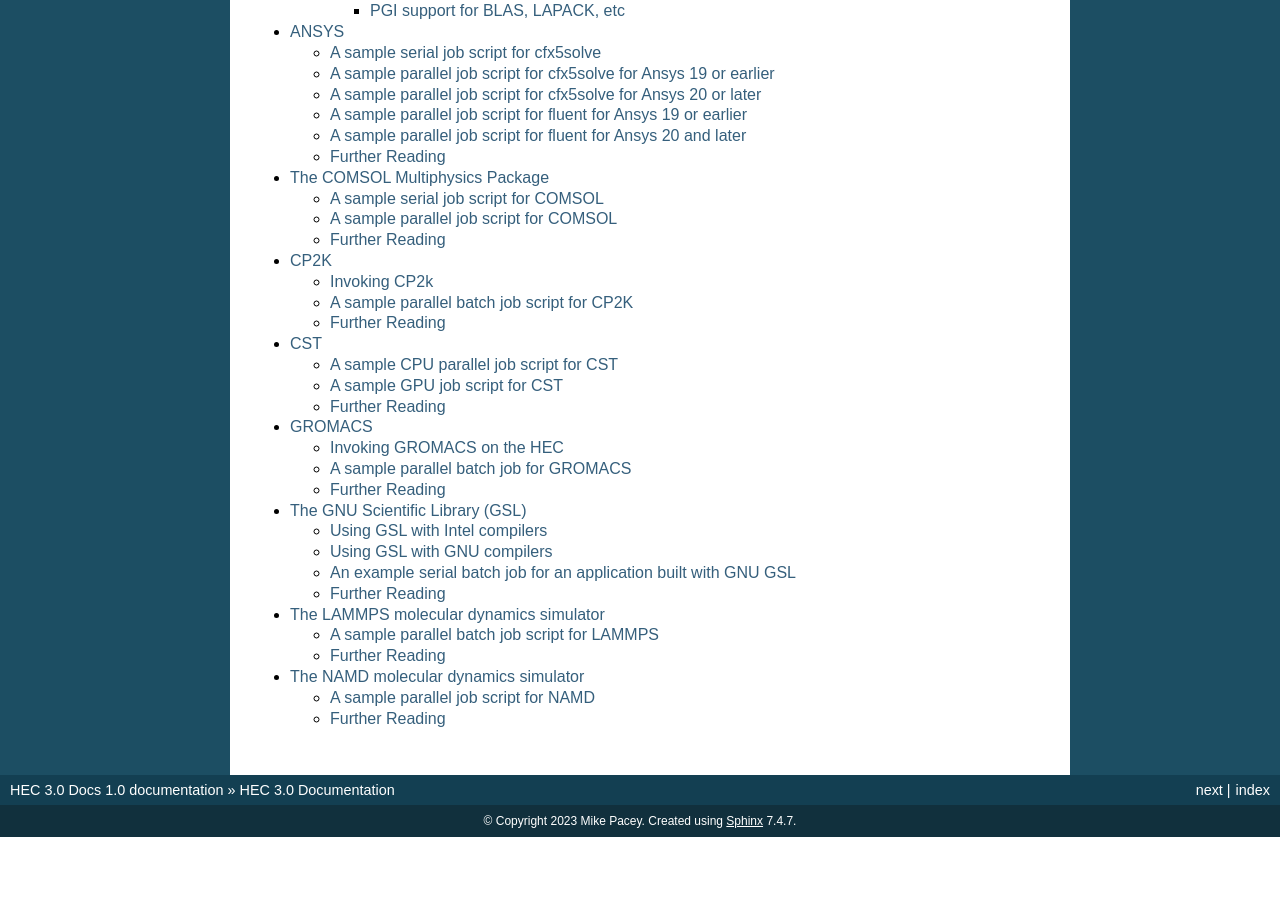
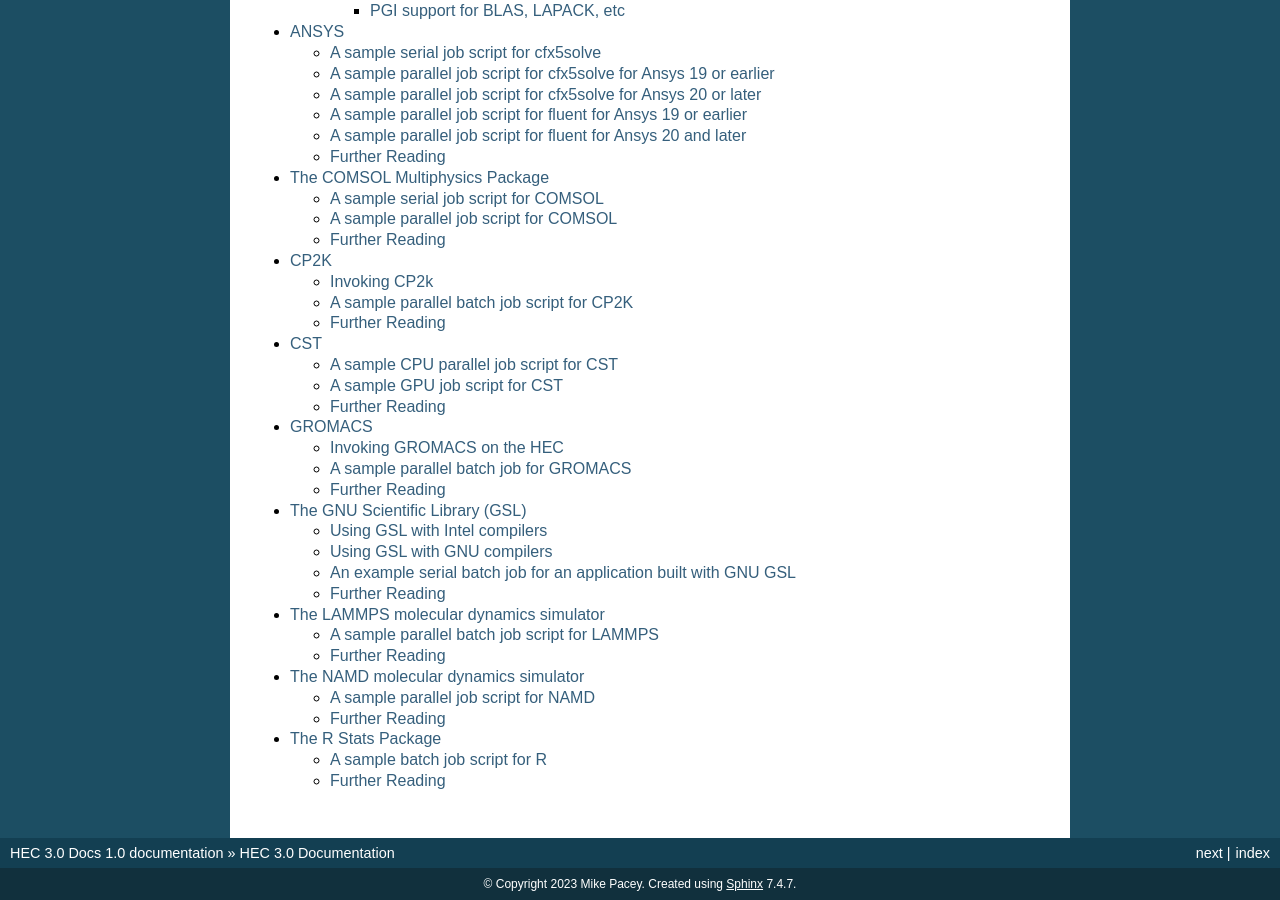
Before and after one commit to MikePacey/Lancaster-HEC, a Sphinx documentation site: the page built from docs/index.rst, in a window 1280 px wide and 900 px high, scrolled down 1485 px. Built offline with Sphinx 7.4.7, drawn with Linux system fonts in a browser that asks for light colours; before the commit the page ends 2322 px from its top, so only the background shows below that; some of the changed lines change nothing that is shown.

Commit message:
basic launch page

```diff
--- a/docs/index.rst
+++ b/docs/index.rst
@@ -40,3 +40,4 @@
    software/gsl
    software/lammps
    software/namd
+   software/r.rst
--- /dev/null
+++ b/docs/software/r.rst
@@ -0,0 +1,52 @@
+The R Stats Package
+===================
+
+To access the default version of R on the HEC, simply type the command:
+
+.. code-block:: console
+
+  module add R
+
+R can now be invoked in your session by simply typing ``R``.
+
+Using the module's primary name on its own will result in the
+defalt version of R being used. To see what other versions of
+R are currently available, type:
+
+.. code-block:: console
+
+  module avail R
+
+See the Using environment modules on the HEC page for more details on the module command.
+
+A sample batch job script for R
+-------------------------------
+
+R batch jobs may be run by creating a batch job control script
+(for instance, called R_job.sb) like the following:
+
+.. code-block:: bash
+
+  #!/bin/bash
+
+  #SBATCH -p serial
+  #SBATCH -J myRjob
+  #SBATCH --mem=1G
+
+  source /etc/profile
+  module add R
+
+  Rscript myscript.R
+
+where **myscript.R** is the name of the file containing the R
+script you want to run. The job script is then submitted for
+running by typing:
+
+.. code-block:: console
+
+  sbatch R_job.sb
+
+Further Reading
+---------------
+
+The R `Home Page <https://www.r-project.org/>`_
```
